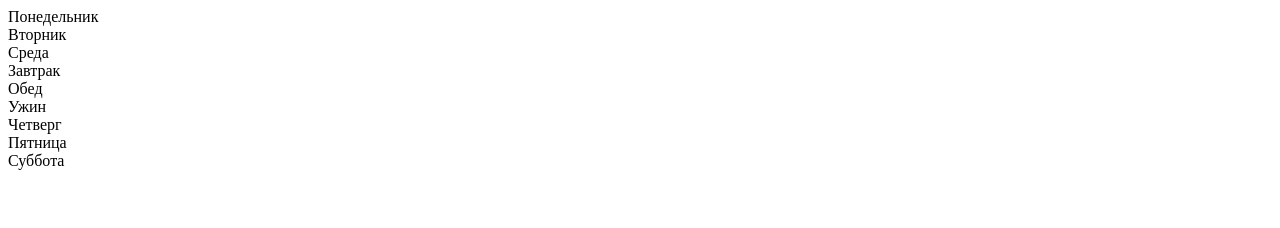
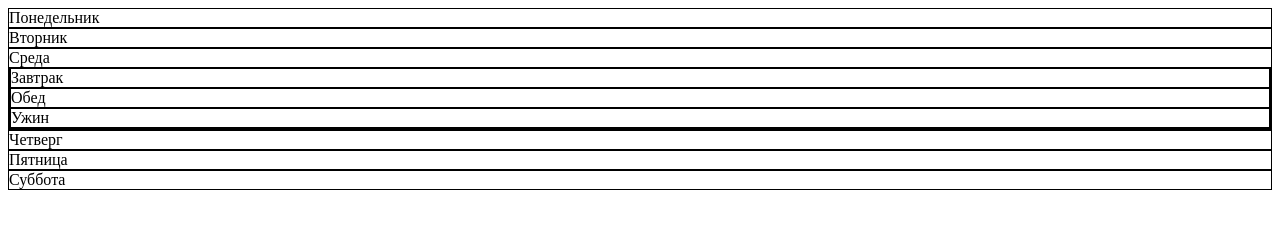
Before and after one commit to KonstantinPopkovich/Konstantin_Popkovich, a plain HTML site: page 3_CSS/basic/index.html in a window 1280 px wide. Drawn offline with Linux system fonts and the light colour scheme.

Commit message:
!!!!changes

```diff
--- a/3_CSS/basic/index.html
+++ b/3_CSS/basic/index.html
@@ -7,25 +7,26 @@
     <title>Document</title>
     <style>
     div{
-
+    border: solid black 1px;
     }
 
     .days{
-
-        }
+    border: solid black 1px;
+    }
 
     .meals{
-
-        }
+    border: solid black 1px;
+    }
     </style>
 </head>
 <body>
     <div class="days">Понедельник</div>
     <div class="days">Вторник</div>
-    <div class="days">Среда</div>
-        <div class="meals">Завтрак</div>
+    <div class="days">Среда
+        <div><div class="meals">Завтрак</div>
         <div class="meals">Обед</div>
-        <div class="meals">Ужин</div>
+        <div class="meals">Ужин</div></div>
+    </div>
     <div class="days">Четверг</div>
     <div class="days">Пятница</div>
     <div class="days">Суббота</div>
```
